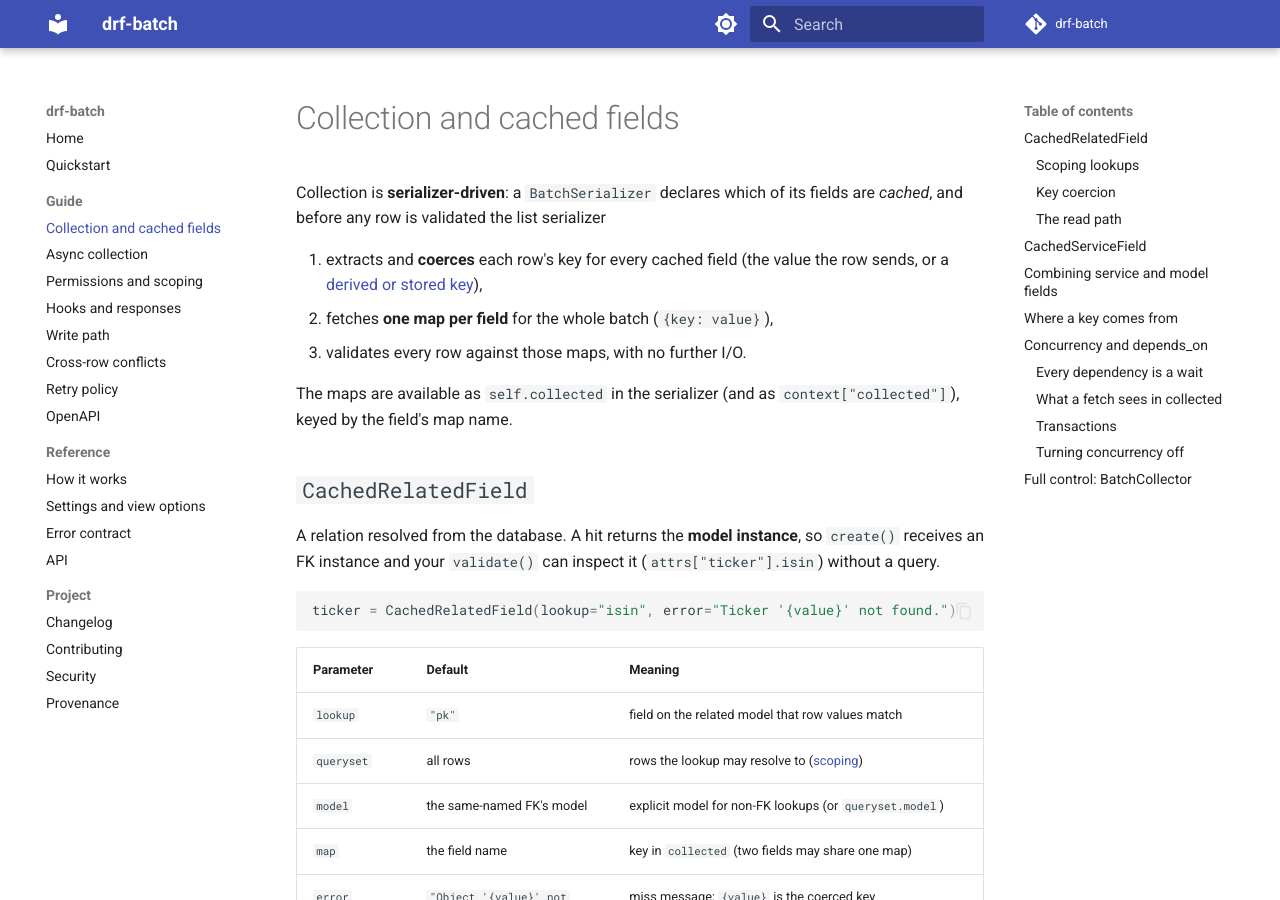
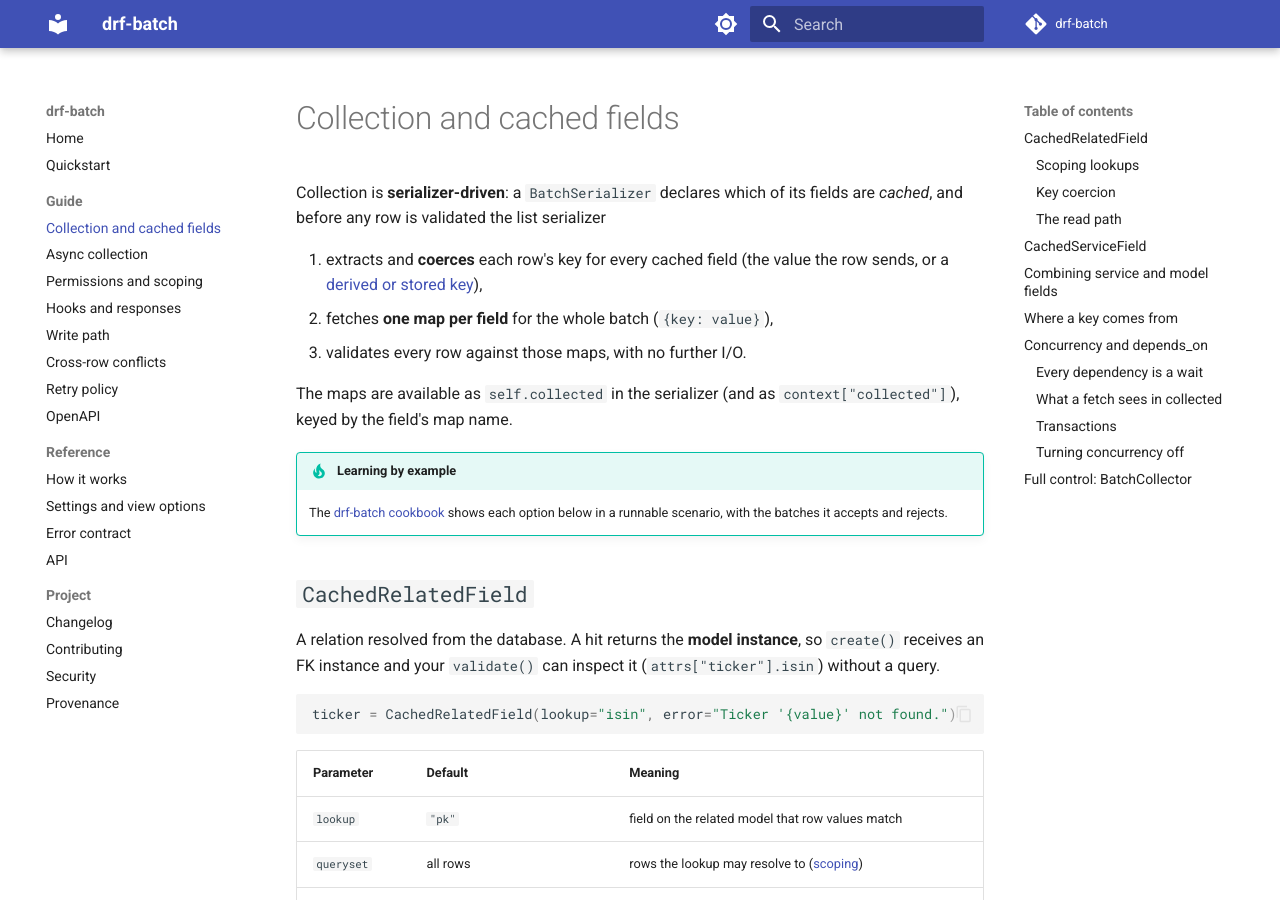
Before and after one commit to matink112/drf-batch, an MkDocs documentation site: the page built from docs/guide/collection.md, in a window 1280 px wide and 900 px high. Built offline with MkDocs 1.6.1 and Material for MkDocs 9.7.7, drawn with Linux system fonts in a browser that asks for light colours; comment, search, counter and statistics services are not loaded.

Commit message:
docs: link the published docs site and cookbook

```diff
--- a/docs/guide/collection.md
+++ b/docs/guide/collection.md
@@ -10,6 +10,10 @@
 
 The maps are available as `self.collected` in the serializer (and as
 `context["collected"]`), keyed by the field's map name.
+
+!!! tip "Learning by example"
+    The [drf-batch cookbook](https://github.com/matink112/drf-batch-cookbook) shows each option below in a runnable
+    scenario, with the batches it accepts and rejects.
 
 ## `CachedRelatedField`
 
```
Also changed, not shown: README.md (+12 -2 lines), docs/index.md (+2 -1 lines).
